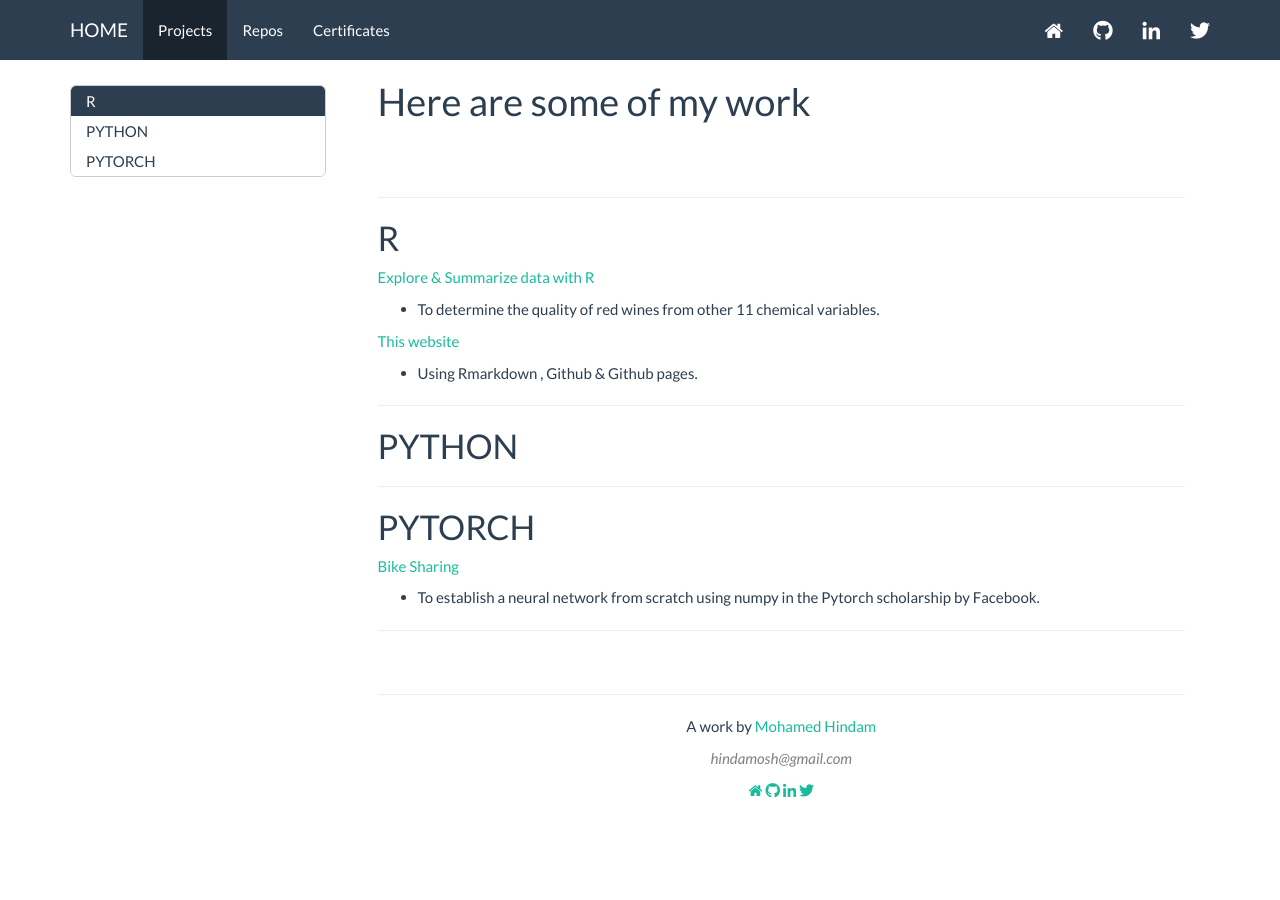
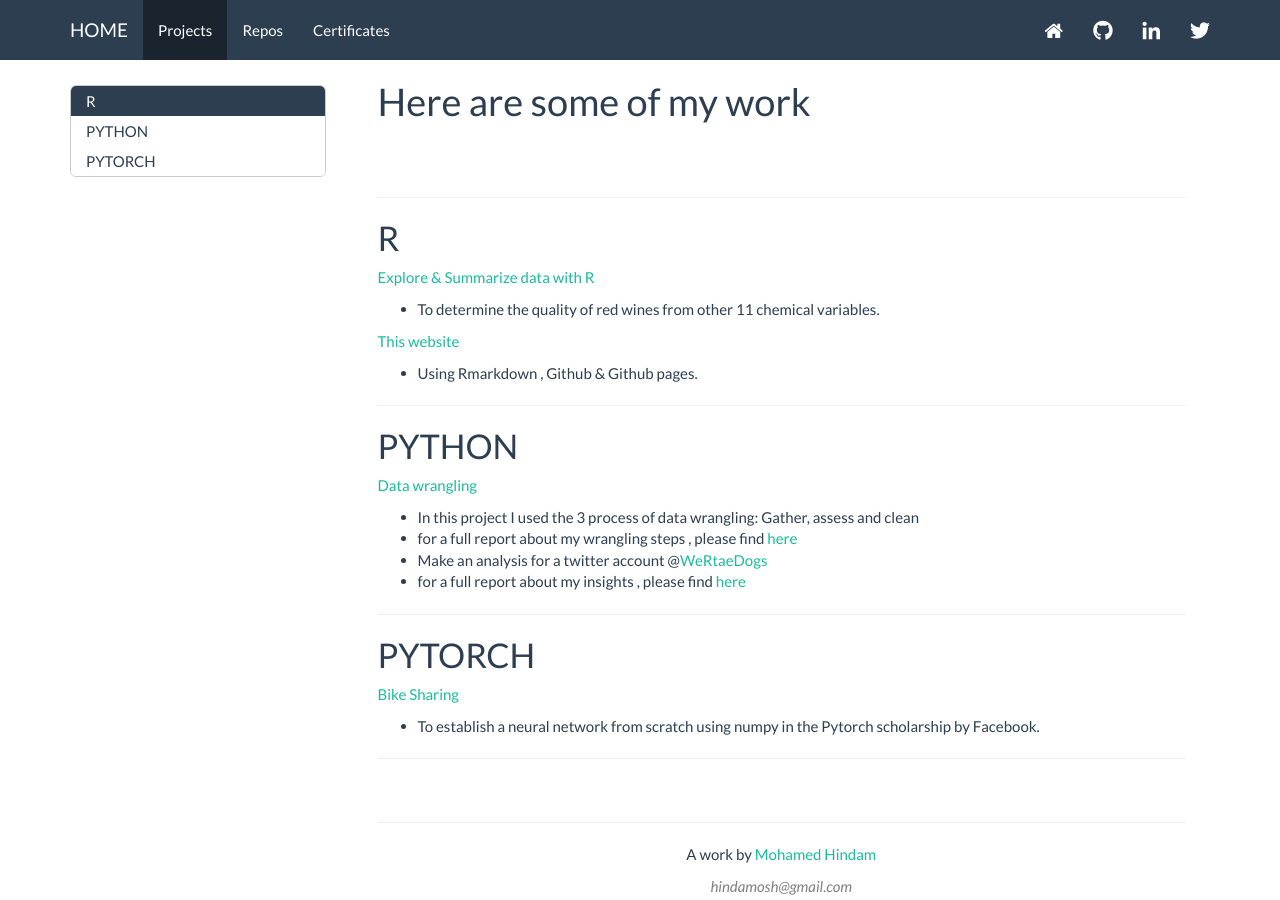
Before and after one commit to hindamosh/hindamosh.github.io, a Jekyll site: the page projects.html, which Jekyll copies as it is, in a window 1280 px wide and 900 px high. Built offline with Jekyll 4.4.1, drawn with Linux system fonts in a browser that asks for light colours.

Commit message:
add new project and fix index

```diff
--- a/index.Rmd
+++ b/index.Rmd
@@ -16,6 +16,6 @@ I'm a pharmacist with deep interest in data.
 
 I like dealing with data and getting insights from it to help solving problems and            enhance more productivity.
 
-My nickename is _hindamosh_ !,  but I'm Egyptian :).
+
 
 My full CV is available [here](files/Mohamed_Hindam.pdf).
--- a/index.html
+++ b/index.html
@@ -337,7 +337,6 @@ $(document).ready(function () {
 <p>This is my website, I’m <strong>Mohamed Hindam</strong>.</p>
 <p>I’m a pharmacist with deep interest in data.</p>
 <p>I like dealing with data and getting insights from it to help solving problems and enhance more productivity.</p>
-<p>My nickename is <em>hindamosh</em> !, but I’m Egyptian :).</p>
 <p>My full CV is available <a href="files/Mohamed_Hindam.pdf">here</a>.</p>
 </div>
 
--- a/projects.html
+++ b/projects.html
@@ -444,6 +444,13 @@ div.tocify {
 </div>
 <div id="python" class="section level1">
 <h1>PYTHON</h1>
+<p><a href="./data_wrangling/">Data wrangling</a></p>
+<ul>
+<li>In this project I used the 3 process of data wrangling: Gather, assess and clean</li>
+<li>for a full report about my wrangling steps , please find <a href="https://bit.ly/2UiUBVR">here</a></li>
+<li>Make an analysis for a twitter account @<a href="https://twitter.com/dog_rates">WeRtaeDogs</a></li>
+<li>for a full report about my insights , please find <a href="https://bit.ly/2Tx1ZQ8">here</a></li>
+</ul>
 <hr />
 </div>
 <div id="pytorch" class="section level1">
```
Also changed, not shown: projects.Rmd (+7 -0 lines).
